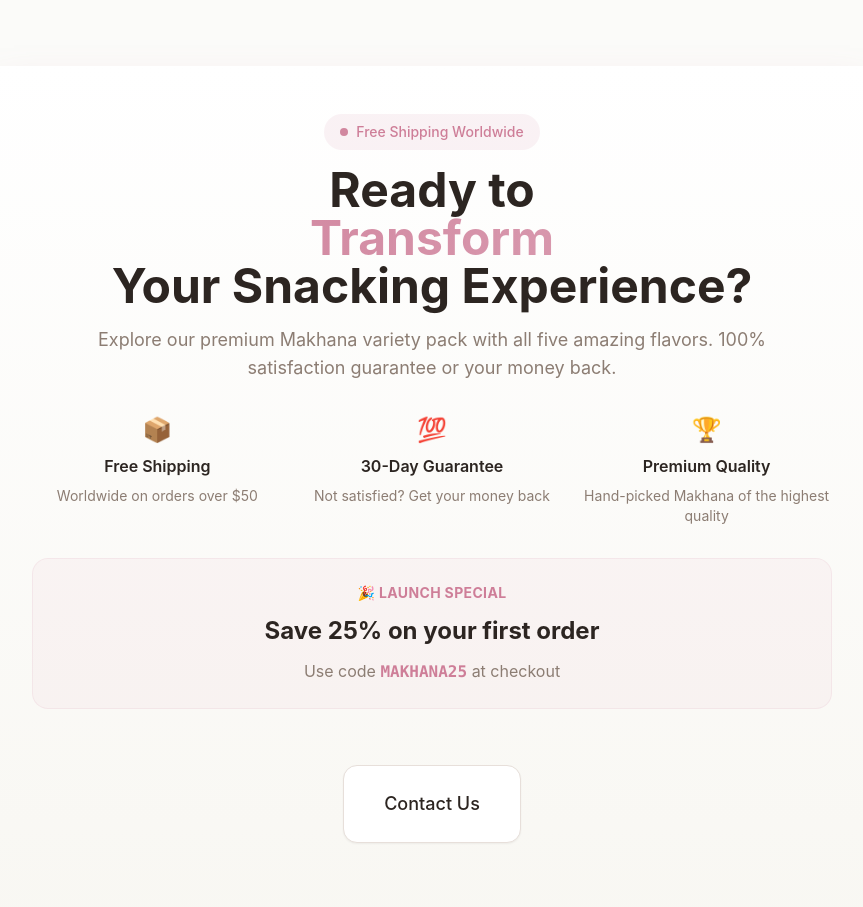
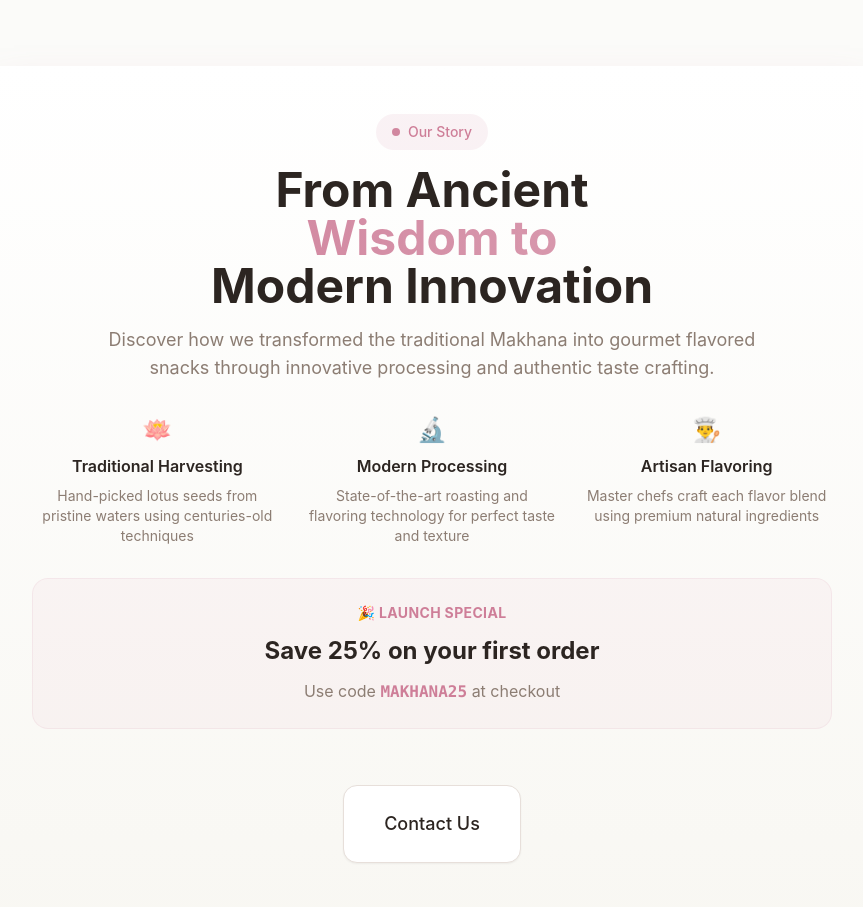
Before and after one commit to Janki2010/zeno-makhana, a React (Vite) app: page / in a window 1280 px wide. Shown: the part 3100-4007 px from the top of the page, without its empty margins (208-1071 px from the left). Built offline with nearby package versions, Linux system fonts and the light colour scheme.

Commit message:
Update "Free shipping" section
Replace "Free shipping worldwide" with "Our story" section detailing the Makhana making process and innovation.

```diff
--- a/src/components/CallToAction.tsx
+++ b/src/components/CallToAction.tsx
@@ -18,39 +18,39 @@ const CallToAction = () => {
               <div className="space-y-4">
                 <div className="inline-flex items-center gap-2 bg-primary/10 rounded-full px-4 py-2 text-primary text-sm font-medium">
                   <div className="w-2 h-2 bg-primary rounded-full animate-pulse-soft" />
-                  <span>Free Shipping Worldwide</span>
+                  <span>Our Story</span>
                 </div>
 
                 <h2 className="text-3xl lg:text-5xl font-bold text-foreground leading-tight">
-                  Ready to
+                  From Ancient
                   <span className="block bg-gradient-to-r from-primary to-primary/70 bg-clip-text text-transparent">
-                    Transform
+                    Wisdom to
                   </span>
-                  Your Snacking Experience?
+                  Modern Innovation
                 </h2>
 
                 <p className="text-lg text-muted-foreground max-w-2xl mx-auto">
-                  Explore our premium Makhana variety pack with all five amazing flavors.
-                  100% satisfaction guarantee or your money back.
+                  Discover how we transformed the traditional Makhana into gourmet flavored snacks
+                  through innovative processing and authentic taste crafting.
                 </p>
               </div>
 
-              {/* Offer Details */}
+              {/* Story Details */}
               <div className="grid md:grid-cols-3 gap-6 my-8">
                 <div className="space-y-2">
-                  <div className="text-2xl">📦</div>
-                  <h3 className="font-semibold text-foreground">Free Shipping</h3>
-                  <p className="text-sm text-muted-foreground">Worldwide on orders over $50</p>
+                  <div className="text-2xl">🪷</div>
+                  <h3 className="font-semibold text-foreground">Traditional Harvesting</h3>
+                  <p className="text-sm text-muted-foreground">Hand-picked lotus seeds from pristine waters using centuries-old techniques</p>
                 </div>
                 <div className="space-y-2">
-                  <div className="text-2xl">💯</div>
-                  <h3 className="font-semibold text-foreground">30-Day Guarantee</h3>
-                  <p className="text-sm text-muted-foreground">Not satisfied? Get your money back</p>
+                  <div className="text-2xl">🔬</div>
+                  <h3 className="font-semibold text-foreground">Modern Processing</h3>
+                  <p className="text-sm text-muted-foreground">State-of-the-art roasting and flavoring technology for perfect taste and texture</p>
                 </div>
                 <div className="space-y-2">
-                  <div className="text-2xl">🏆</div>
-                  <h3 className="font-semibold text-foreground">Premium Quality</h3>
-                  <p className="text-sm text-muted-foreground">Hand-picked Makhana of the highest quality</p>
+                  <div className="text-2xl">👨‍🍳</div>
+                  <h3 className="font-semibold text-foreground">Artisan Flavoring</h3>
+                  <p className="text-sm text-muted-foreground">Master chefs craft each flavor blend using premium natural ingredients</p>
                 </div>
               </div>
 
```
